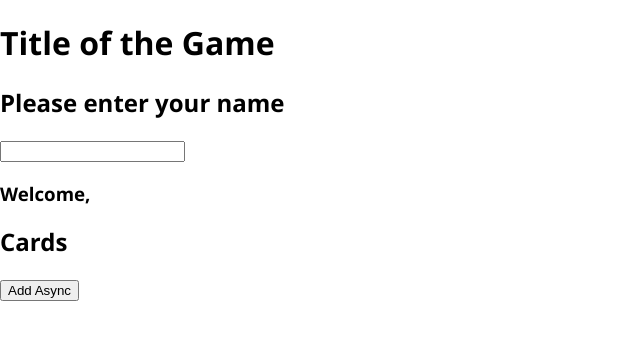
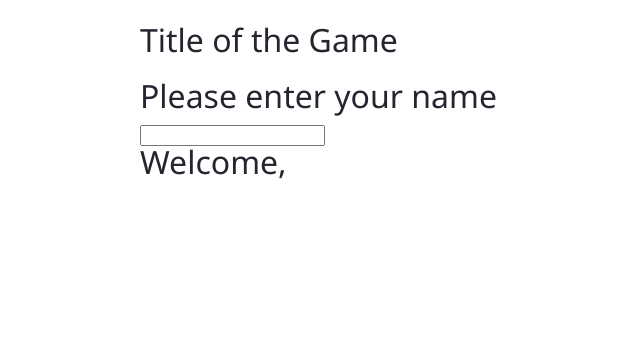
Before and after one commit to philipjc/bet-card-game, a React (Create React App) app: page / in a window 1280 px wide. Shown: the top 340 px of the page, without its empty margins (0-640 px from the left). Built offline with nearby package versions, Linux system fonts and the light colour scheme.

Commit message:
styled App and header.

```diff
--- /dev/null
+++ b/src/App.styled.tsx
@@ -0,0 +1,25 @@
+import styled from 'styled-components';
+
+const AppStyled = styled.div`
+  font-family: 'Segoe UI', 'Roboto', 'Oxygen', sans-serif;
+  -webkit-font-smoothing: antialiased;
+  -moz-osx-font-smoothing: grayscale;
+  font-size: 32px;
+  color: ${props => props.theme.palette.text};
+
+  max-width: 1000px;
+  margin: 0 auto;
+`;
+
+const AppHeader = styled.h1`
+  height: 10vh;
+  display: flex;
+  align-items: center;
+`
+
+const AppStyles = {
+  AppStyled,
+  AppHeader,
+};
+
+export default AppStyles;
--- a/src/App.tsx
+++ b/src/App.tsx
@@ -3,21 +3,29 @@
 import {mainTheme} from "./themes/main-theme";
 import {GameView} from "./features/game/GameView";
 import {Cards} from "./features/cards/Cards";
+import {useAppSelector} from "./app/hooks";
+import {selectGameView} from "./features/game/gameViewSlice";
+import AppStyles from "./App.styled";
+
+const { AppStyled, AppHeader } = AppStyles;
 
 export const GAME_TITLE = 'Title of the Game';
 
 function App() {
+  const game = useAppSelector(selectGameView);
+  const { gameActive } = game;
+
   return (
     <ThemeProvider theme={mainTheme}>
-      <div className="App">
-        <header className="App-header">
-          <h1>{GAME_TITLE}</h1>
-        </header>
+      <AppStyled>
+
+        <AppHeader>{GAME_TITLE}</AppHeader>
 
         <GameView />
-        <Cards />
 
-      </div>
+        {gameActive && (<Cards />)}
+
+      </AppStyled>
     </ThemeProvider>
   );
 }
--- a/src/features/cards/Cards.tsx
+++ b/src/features/cards/Cards.tsx
@@ -8,8 +8,6 @@
 export function Cards() {
   const dispatch = useAppDispatch();
   const cards = useAppSelector(selectCards);
-
-  console.log(cards)
 
   return (
     <div className="cards">
--- a/src/features/game/GameView.tsx
+++ b/src/features/game/GameView.tsx
@@ -1,16 +1,17 @@
 import React from "react";
 import { useAppSelector, useAppDispatch } from '../../app/hooks';
 import { enterName, selectGameView } from './gameViewSlice';
+import GameViewStyles from "./styled/GameView.styled";
+
+const { GameViewStyled } = GameViewStyles;
 
 export function GameView() {
   const dispatch = useAppDispatch();
   const game = useAppSelector(selectGameView);
   const { playerName, gameActive } = game;
 
-  console.log(game);
-
   return (
-    <div className="GameView">
+    <GameViewStyled>
 
       {
         !gameActive && (
@@ -34,6 +35,6 @@
           </div>
         )
       }
-    </div>
+    </GameViewStyled>
   )
 }
--- a/src/index.css
+++ b/src/index.css
@@ -1,6 +1,48 @@
+/* http://meyerweb.com/eric/tools/css/reset/
+   v2.0 | 20110126
+   License: none (public domain)
+*/
+
+html, body, div, span, applet, object, iframe,
+h1, h2, h3, h4, h5, h6, p, blockquote, pre,
+a, abbr, acronym, address, big, cite, code,
+del, dfn, em, img, ins, kbd, q, s, samp,
+small, strike, strong, sub, sup, tt, var,
+b, u, i, center,
+dl, dt, dd, ol, ul, li,
+fieldset, form, label, legend,
+table, caption, tbody, tfoot, thead, tr, th, td,
+article, aside, canvas, details, embed,
+figure, figcaption, footer, header, hgroup,
+menu, nav, output, ruby, section, summary,
+time, mark, audio, video {
+  margin: 0;
+  padding: 0;
+  border: 0;
+  font-size: 100%;
+  font: inherit;
+  vertical-align: baseline;
+}
+/* HTML5 display-role reset for older browsers */
+article, aside, details, figcaption, figure,
+footer, header, hgroup, menu, nav, section {
+  display: block;
+}
 body {
-  margin: 0;
-  font-family: 'Segoe UI', 'Roboto', 'Oxygen', sans-serif;
-  -webkit-font-smoothing: antialiased;
-  -moz-osx-font-smoothing: grayscale;
+  line-height: 1;
 }
+ol, ul {
+  list-style: none;
+}
+blockquote, q {
+  quotes: none;
+}
+blockquote:before, blockquote:after,
+q:before, q:after {
+  content: '';
+  content: none;
+}
+table {
+  border-collapse: collapse;
+  border-spacing: 0;
+}
```
